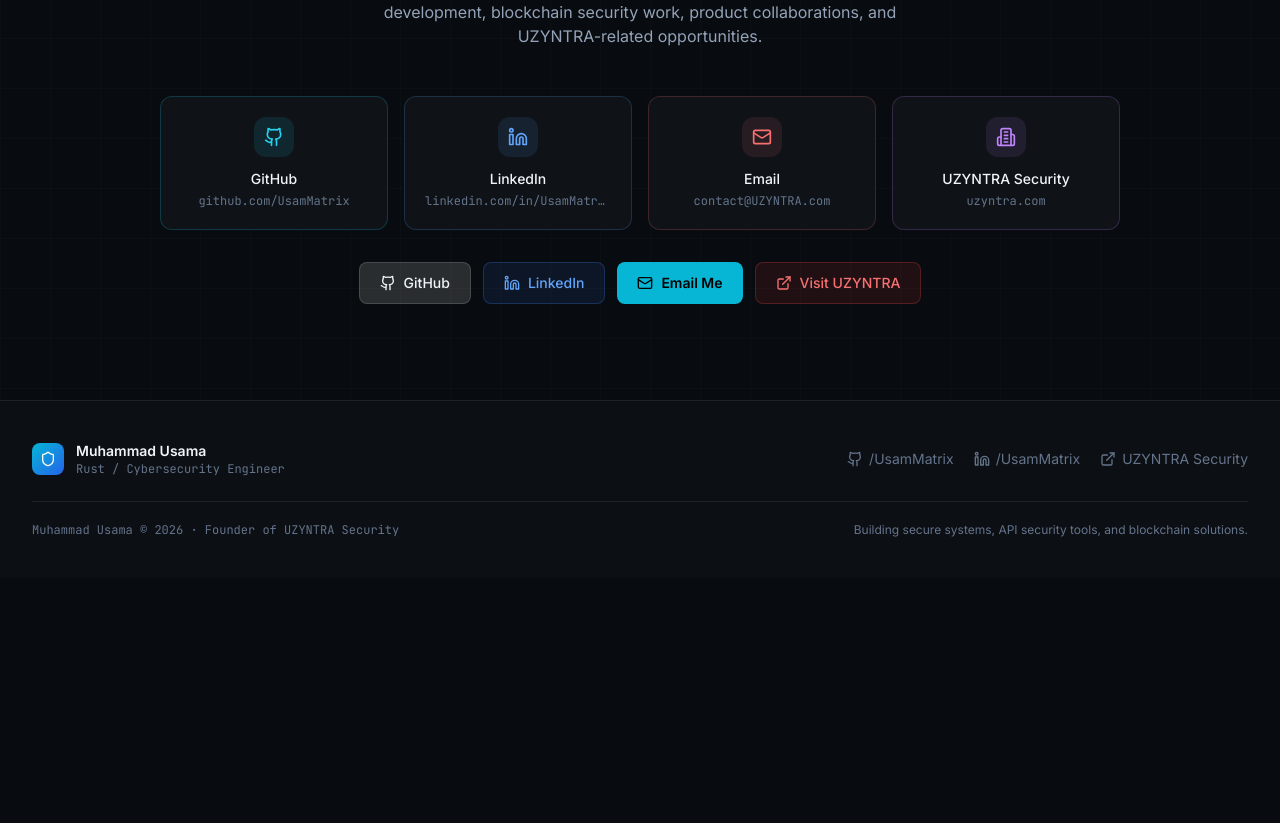
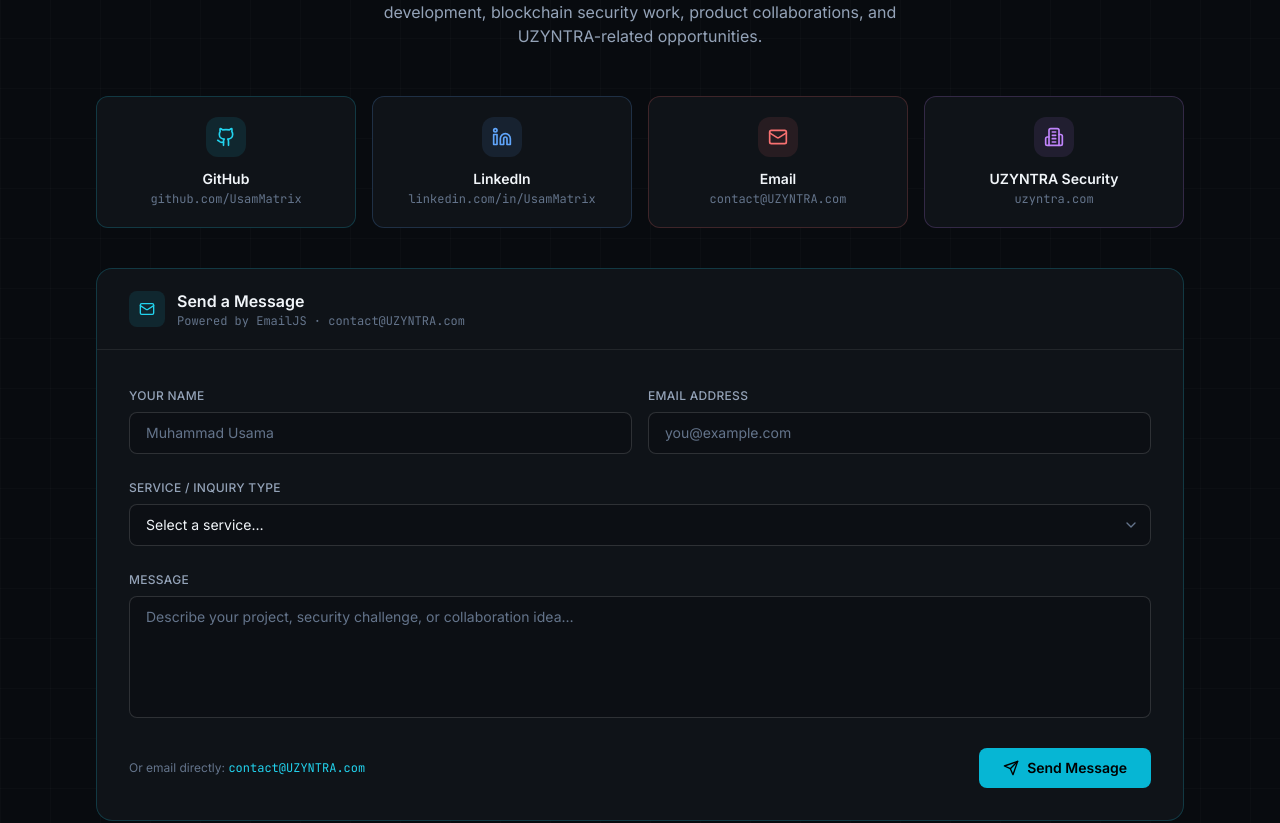
Before and after one commit to UsamaMatrix/UsamaMatrix.github.io, a React (Vite) app: page / in a window 1280 px wide. Shown: the part 7206-8029 px from the top of the page. Before the commit the page ends 7784 px from the top, so only its background shows below. Built offline with nearby package versions, Linux system fonts and the light colour scheme.

Commit message:
Add EmailJS contact form with service dropdown, fix light mode card borders

```diff
--- a/package.json
+++ b/package.json
@@ -10,6 +10,7 @@
     "lint": "eslint . --ext ts,tsx"
   },
   "dependencies": {
+    "@emailjs/browser": "^4.4.1",
     "framer-motion": "^11.0.0",
     "lucide-react": "^0.344.0",
     "react": "^18.3.1",
--- a/src/components/Contact.tsx
+++ b/src/components/Contact.tsx
@@ -1,29 +1,100 @@
-import { useRef } from "react";
+import { useRef, useState } from "react";
 import { motion, useInView } from "framer-motion";
-import { Github, Linkedin, Mail, ExternalLink, Building2 } from "lucide-react";
+import emailjs from "@emailjs/browser";
+import {
+  Github, Linkedin, Mail, Building2,
+  Send, ChevronDown, CheckCircle, AlertCircle, Loader2,
+} from "lucide-react";
 
-const links = [
-  { icon:Github,    label:"GitHub",          value:"github.com/UsamMatrix",       href:"https://github.com/UsamMatrix",          accent:"cyan"   },
-  { icon:Linkedin,  label:"LinkedIn",         value:"linkedin.com/in/UsamMatrix",  href:"https://www.linkedin.com/in/UsamMatrix", accent:"blue"   },
-  { icon:Mail,      label:"Email",            value:"contact@UZYNTRA.com",         href:"mailto:contact@UZYNTRA.com",             accent:"red"    },
-  { icon:Building2, label:"UZYNTRA Security", value:"uzyntra.com",                 href:"https://uzyntra.com",                    accent:"purple" },
+/* ── EmailJS config ─────────────────────────────────────── */
+const EJS_SERVICE  = "service_kbi84ho";
+const EJS_TEMPLATE = "template_portfolio"; // create this in EmailJS dashboard
+const EJS_PUBLIC   = "YOUR_PUBLIC_KEY";    // replace with your EmailJS public key
+
+/* ── Social cards ───────────────────────────────────────── */
+const socials = [
+  { icon: Github,    label: "GitHub",          value: "github.com/UsamMatrix",      href: "https://github.com/UsamMatrix",          accent: "cyan"   },
+  { icon: Linkedin,  label: "LinkedIn",         value: "linkedin.com/in/UsamMatrix", href: "https://www.linkedin.com/in/UsamMatrix", accent: "blue"   },
+  { icon: Mail,      label: "Email",            value: "contact@UZYNTRA.com",        href: "mailto:contact@UZYNTRA.com",             accent: "red"    },
+  { icon: Building2, label: "UZYNTRA Security", value: "uzyntra.com",                href: "https://uzyntra.com",                    accent: "purple" },
 ];
 
-const accent: Record<string, { icon:string; bg:string; border:string; hover:string }> = {
-  cyan:   { icon:"text-cyan-400",   bg:"bg-cyan-400/10",   border:"border-cyan-400/20",   hover:"hover:border-cyan-400/50"   },
-  blue:   { icon:"text-blue-400",   bg:"bg-blue-400/10",   border:"border-blue-400/20",   hover:"hover:border-blue-400/50"   },
-  red:    { icon:"text-red-400",    bg:"bg-red-400/10",    border:"border-red-400/20",    hover:"hover:border-red-400/50"    },
-  purple: { icon:"text-purple-400", bg:"bg-purple-400/10", border:"border-purple-400/20", hover:"hover:border-purple-400/50" },
+const socialAccent: Record<string, { icon: string; bg: string; border: string; hover: string }> = {
+  cyan:   { icon: "text-cyan-400",   bg: "bg-cyan-400/10",   border: "border-cyan-400/20",   hover: "hover:border-cyan-400/50"   },
+  blue:   { icon: "text-blue-400",   bg: "bg-blue-400/10",   border: "border-blue-400/20",   hover: "hover:border-blue-400/50"   },
+  red:    { icon: "text-red-400",    bg: "bg-red-400/10",    border: "border-red-400/20",    hover: "hover:border-red-400/50"    },
+  purple: { icon: "text-purple-400", bg: "bg-purple-400/10", border: "border-purple-400/20", hover: "hover:border-purple-400/50" },
 };
 
+/* ── Service options ────────────────────────────────────── */
+const services = [
+  { value: "",                          label: "Select a service…"                    },
+  { value: "api-security",              label: "🛡️  API & SaaS Security Testing"       },
+  { value: "pentest",                   label: "🎯  Penetration Testing & Red Teaming" },
+  { value: "secure-backend",            label: "⚙️  Secure Backend Engineering"        },
+  { value: "rust-development",          label: "🦀  Rust Systems Development"          },
+  { value: "blockchain",                label: "🔗  Blockchain & Web3 Security"        },
+  { value: "automation",                label: "🤖  Automation & AI Workflows"         },
+  { value: "security-tooling",          label: "🔧  Security Tool Development"         },
+  { value: "devsecops",                 label: "☁️  Cloud & DevSecOps Security"        },
+  { value: "uzyntra-collaboration",     label: "🚀  UZYNTRA Collaboration"             },
+  { value: "other",                     label: "💬  Other / General Inquiry"           },
+];
+
+type Status = "idle" | "sending" | "success" | "error";
+
+interface FormState {
+  name: string;
+  email: string;
+  service: string;
+  message: string;
+}
+
 export default function Contact() {
-  const ref = useRef(null);
+  const ref    = useRef(null);
+  const formRef = useRef<HTMLFormElement>(null);
   const inView = useInView(ref, { once: true, margin: "-80px" });
+
+  const [form,   setForm]   = useState<FormState>({ name: "", email: "", service: "", message: "" });
+  const [status, setStatus] = useState<Status>("idle");
+  const [error,  setError]  = useState("");
+
+  const handleChange = (e: React.ChangeEvent<HTMLInputElement | HTMLTextAreaElement | HTMLSelectElement>) =>
+    setForm(prev => ({ ...prev, [e.target.name]: e.target.value }));
+
+  const handleSubmit = async (e: React.FormEvent) => {
+    e.preventDefault();
+    if (!form.name || !form.email || !form.service || !form.message) {
+      setError("Please fill in all fields.");
+      return;
+    }
+    setError("");
+    setStatus("sending");
+    try {
+      await emailjs.sendForm(EJS_SERVICE, EJS_TEMPLATE, formRef.current!, EJS_PUBLIC);
+      setStatus("success");
+      setForm({ name: "", email: "", service: "", message: "" });
+    } catch {
+      setStatus("error");
+    }
+  };
+
+  /* shared input classes */
+  const inputCls =
+    "form-input w-full rounded-lg px-4 py-2.5 text-sm outline-none transition-all duration-200 " +
+    "bg-[var(--bg-alt)] border border-[var(--border-hi)] text-[var(--tx-1)] " +
+    "placeholder:text-[var(--tx-3)] " +
+    "focus:border-cyan-400/60 focus:ring-2 focus:ring-cyan-400/15";
+
   return (
     <section id="contact" className="py-16 sm:py-24 page-bg relative overflow-hidden">
       <div className="absolute inset-0 grid-bg opacity-25 pointer-events-none" />
-      <div className="max-w-5xl mx-auto px-4 sm:px-6 lg:px-8 relative">
-        <motion.div ref={ref} initial={{ opacity:0, y:20 }} animate={inView?{opacity:1,y:0}:{}} transition={{ duration:0.6 }} className="text-center mb-12">
+
+      <div className="max-w-6xl mx-auto px-4 sm:px-6 lg:px-8 relative">
+
+        {/* ── heading ── */}
+        <motion.div ref={ref} initial={{ opacity: 0, y: 20 }} animate={inView ? { opacity: 1, y: 0 } : {}}
+          transition={{ duration: 0.6 }} className="text-center mb-12">
           <div className="flex items-center justify-center gap-3 mb-4">
             <div className="h-px w-8 bg-cyan-400" />
             <span className="text-cyan-400 text-sm font-mono uppercase tracking-widest">Contact</span>
@@ -38,44 +109,125 @@ export default function Contact() {
           </p>
         </motion.div>
 
-        <div className="grid grid-cols-2 lg:grid-cols-4 gap-3 sm:gap-4 mb-8">
-          {links.map((link, i) => {
-            const a = accent[link.accent];
-            const Icon = link.icon;
+        {/* ── social cards ── */}
+        <motion.div initial={{ opacity: 0, y: 16 }} animate={inView ? { opacity: 1, y: 0 } : {}}
+          transition={{ duration: 0.5, delay: 0.1 }}
+          className="grid grid-cols-2 lg:grid-cols-4 gap-3 sm:gap-4 mb-10">
+          {socials.map((s, i) => {
+            const a = socialAccent[s.accent];
+            const Icon = s.icon;
             return (
-              <motion.a key={link.label} href={link.href}
-                target={link.href.startsWith("mailto") ? undefined : "_blank"} rel="noopener noreferrer"
-                initial={{ opacity:0, y:16 }} animate={inView?{opacity:1,y:0}:{}} transition={{ duration:0.4, delay:0.1*i }}
-                className={`glass-card rounded-xl p-4 sm:p-5 border ${a.border} ${a.hover} hover:shadow-lg transition-all duration-300 text-center`}>
+              <motion.a key={s.label} href={s.href}
+                target={s.href.startsWith("mailto") ? undefined : "_blank"} rel="noopener noreferrer"
+                initial={{ opacity: 0, y: 16 }} animate={inView ? { opacity: 1, y: 0 } : {}}
+                transition={{ duration: 0.4, delay: 0.1 * i }}
+                className={`glass-card rounded-xl p-4 sm:p-5 border ${a.border} ${a.hover} hover:shadow-lg transition-all duration-300 text-center group`}>
                 <div className={`w-9 h-9 sm:w-10 sm:h-10 rounded-xl ${a.bg} flex items-center justify-center mx-auto mb-3`}>
                   <Icon className={`w-4 h-4 sm:w-5 sm:h-5 ${a.icon}`} />
                 </div>
-                <div className="t-1 text-xs sm:text-sm font-medium mb-1">{link.label}</div>
-                <div className="t-3 text-[10px] sm:text-xs font-mono truncate">{link.value}</div>
+                <div className="t-1 text-xs sm:text-sm font-semibold mb-0.5">{s.label}</div>
+                <div className="t-3 text-[10px] sm:text-xs font-mono truncate">{s.value}</div>
               </motion.a>
             );
           })}
-        </div>
+        </motion.div>
 
-        <motion.div initial={{ opacity:0, y:16 }} animate={inView?{opacity:1,y:0}:{}} transition={{ duration:0.5, delay:0.4 }}
-          className="flex flex-wrap justify-center gap-3">
-          <a href="https://github.com/UsamMatrix" target="_blank" rel="noopener noreferrer"
-            className="btn-action-primary flex items-center gap-2 px-4 sm:px-5 py-2.5 rounded-lg font-medium text-sm transition-all">
-            <Github className="w-4 h-4" /> GitHub
-          </a>
-          <a href="https://www.linkedin.com/in/UsamMatrix" target="_blank" rel="noopener noreferrer"
-            className="flex items-center gap-2 px-4 sm:px-5 py-2.5 bg-blue-500/10 hover:bg-blue-500/20 text-blue-400 border border-blue-500/25 hover:border-blue-500/50 rounded-lg font-medium text-sm transition-all">
-            <Linkedin className="w-4 h-4" /> LinkedIn
-          </a>
-          <a href="mailto:contact@UZYNTRA.com"
-            className="flex items-center gap-2 px-4 sm:px-5 py-2.5 bg-cyan-500 hover:bg-cyan-400 text-black font-semibold rounded-lg text-sm transition-all">
-            <Mail className="w-4 h-4" /> Email Me
-          </a>
-          <a href="https://uzyntra.com" target="_blank" rel="noopener noreferrer"
-            className="flex items-center gap-2 px-4 sm:px-5 py-2.5 bg-red-500/10 hover:bg-red-500/20 text-red-400 border border-red-500/25 hover:border-red-500/50 rounded-lg font-medium text-sm transition-all">
-            <ExternalLink className="w-4 h-4" /> Visit UZYNTRA
-          </a>
+        {/* ── contact form ── */}
+        <motion.div initial={{ opacity: 0, y: 24 }} animate={inView ? { opacity: 1, y: 0 } : {}}
+          transition={{ duration: 0.6, delay: 0.25 }}
+          className="glass-card rounded-2xl border border-cyan-400/20 hover:border-cyan-400/35 transition-all duration-300 overflow-hidden">
+
+          {/* form header */}
+          <div className="px-6 sm:px-8 py-5 border-b" style={{ borderColor: "var(--border)" }}>
+            <div className="flex items-center gap-3">
+              <div className="w-9 h-9 rounded-lg bg-cyan-400/10 flex items-center justify-center">
+                <Mail className="w-4 h-4 text-cyan-400" />
+              </div>
+              <div>
+                <h3 className="t-1 font-semibold text-base">Send a Message</h3>
+                <p className="t-3 text-xs font-mono">Powered by EmailJS · contact@UZYNTRA.com</p>
+              </div>
+            </div>
+          </div>
+
+          {/* form body */}
+          <form ref={formRef} onSubmit={handleSubmit} className="px-6 sm:px-8 py-6 sm:py-8 space-y-5">
+
+            {/* name + email */}
+            <div className="grid sm:grid-cols-2 gap-4">
+              <div className="space-y-1.5">
+                <label className="t-2 text-xs font-medium uppercase tracking-wide">Your Name</label>
+                <input name="name" value={form.name} onChange={handleChange}
+                  placeholder="Muhammad Usama" className={inputCls} autoComplete="name" />
+              </div>
+              <div className="space-y-1.5">
+                <label className="t-2 text-xs font-medium uppercase tracking-wide">Email Address</label>
+                <input name="email" type="email" value={form.email} onChange={handleChange}
+                  placeholder="you@example.com" className={inputCls} autoComplete="email" />
+              </div>
+            </div>
+
+            {/* service dropdown */}
+            <div className="space-y-1.5">
+              <label className="t-2 text-xs font-medium uppercase tracking-wide">Service / Inquiry Type</label>
+              <div className="relative">
+                <select name="service" value={form.service} onChange={handleChange}
+                  className={`${inputCls} appearance-none pr-10 cursor-pointer`}>
+                  {services.map(s => (
+                    <option key={s.value} value={s.value} disabled={s.value === ""}>{s.label}</option>
+                  ))}
+                </select>
+                <ChevronDown className="absolute right-3 top-1/2 -translate-y-1/2 w-4 h-4 t-3 pointer-events-none" />
+              </div>
+            </div>
+
+            {/* message */}
+            <div className="space-y-1.5">
+              <label className="t-2 text-xs font-medium uppercase tracking-wide">Message</label>
+              <textarea name="message" value={form.message} onChange={handleChange} rows={5}
+                placeholder="Describe your project, security challenge, or collaboration idea…"
+                className={`${inputCls} resize-none`} />
+            </div>
+
+            {/* error */}
+            {error && (
+              <div className="flex items-center gap-2 text-red-400 text-sm">
+                <AlertCircle className="w-4 h-4 shrink-0" />
+                <span>{error}</span>
+              </div>
+            )}
+
+            {/* success */}
+            {status === "success" && (
+              <motion.div initial={{ opacity: 0, y: 6 }} animate={{ opacity: 1, y: 0 }}
+                className="flex items-center gap-2 text-green-400 text-sm bg-green-400/8 border border-green-400/20 rounded-lg px-4 py-3">
+                <CheckCircle className="w-4 h-4 shrink-0" />
+                <span>Message sent! I'll get back to you soon.</span>
+              </motion.div>
+            )}
+
+            {/* submit */}
+            <div className="flex flex-col sm:flex-row items-stretch sm:items-center justify-between gap-4 pt-1">
+              <p className="t-3 text-xs">
+                Or email directly:{" "}
+                <a href="mailto:contact@UZYNTRA.com" className="text-cyan-400 hover:underline font-mono">
+                  contact@UZYNTRA.com
+                </a>
+              </p>
+              <button type="submit" disabled={status === "sending" || status === "success"}
+                className="flex items-center justify-center gap-2 px-6 py-2.5 bg-cyan-500 hover:bg-cyan-400 disabled:opacity-60 disabled:cursor-not-allowed text-black font-semibold rounded-lg text-sm transition-all duration-200 shrink-0">
+                {status === "sending" ? (
+                  <><Loader2 className="w-4 h-4 animate-spin" /> Sending…</>
+                ) : status === "success" ? (
+                  <><CheckCircle className="w-4 h-4" /> Sent!</>
+                ) : (
+                  <><Send className="w-4 h-4" /> Send Message</>
+                )}
+              </button>
+            </div>
+          </form>
         </motion.div>
+
       </div>
     </section>
   );
```
Also changed, not shown: src/styles/globals.css (+31 -2 lines), 1 other file (tests, documents, lock files or other folders).
